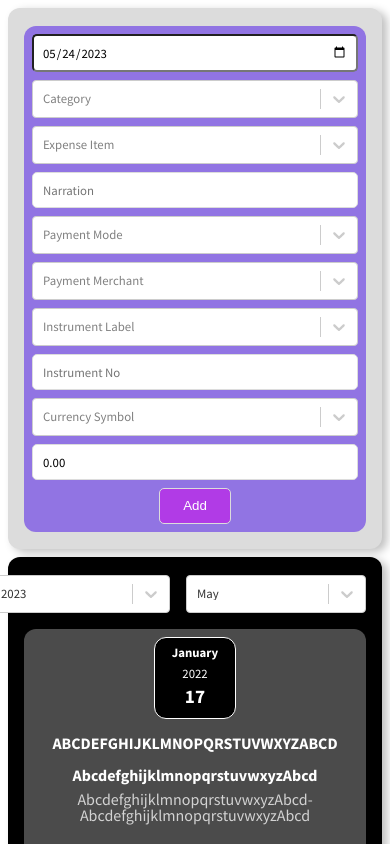
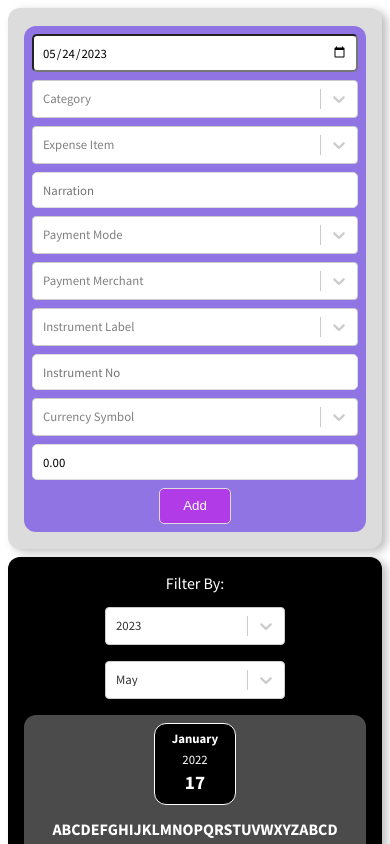
Before and after one commit to sanket-rajgarhia/fisc, a React (Create React App) app: page / in a window 390 px wide. Shown: the top 844 px of the page. Built offline with nearby package versions, Linux system fonts and the light colour scheme.

Commit message:
Filter component is now responsive at width 1400px and at 500px.

```diff
--- a/src/components/Expense/ExpenseFilter/ExpenseFilter.css
+++ b/src/components/Expense/ExpenseFilter/ExpenseFilter.css
@@ -17,3 +17,20 @@
     flex-direction: row;
     gap: 1rem;
 }
+
+@media screen and (max-width: 1400px){
+    .expense-filter{
+        justify-content: center;
+    }
+}
+
+@media screen and (max-width: 500px) {
+    .expense-filter{
+        flex-direction: column;
+        align-content: flex-start;
+    }
+    .date-filter{
+        flex-direction: column;
+        gap: 1rem;
+    }
+}
```
